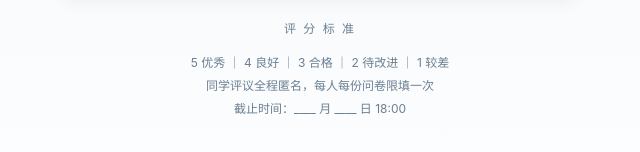
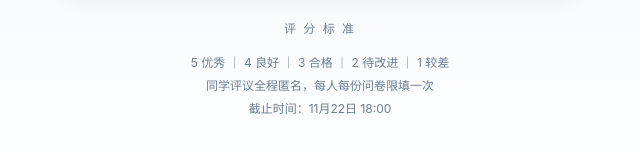
Before and after one commit to 668833/666, a plain HTML site: page index.html in a window 1280 px wide. Shown: the part 512-664 px from the top of the page, 320-960 px from the left. Drawn offline with Linux system fonts and the light colour scheme.

Commit message:
Update deadline date in index.html

```diff
--- a/index.html
+++ b/index.html
@@ -64,7 +64,7 @@
   <p class="tip">
     5 优秀 ｜ 4 良好 ｜ 3 合格 ｜ 2 待改进 ｜ 1 较差<br>
     同学评议全程匿名，每人每份问卷限填一次<br>
-    截止时间：____ 月 ____ 日 18:00
+    截止时间：11月22日 18:00
   </p>
 </main>
 </body>
```
